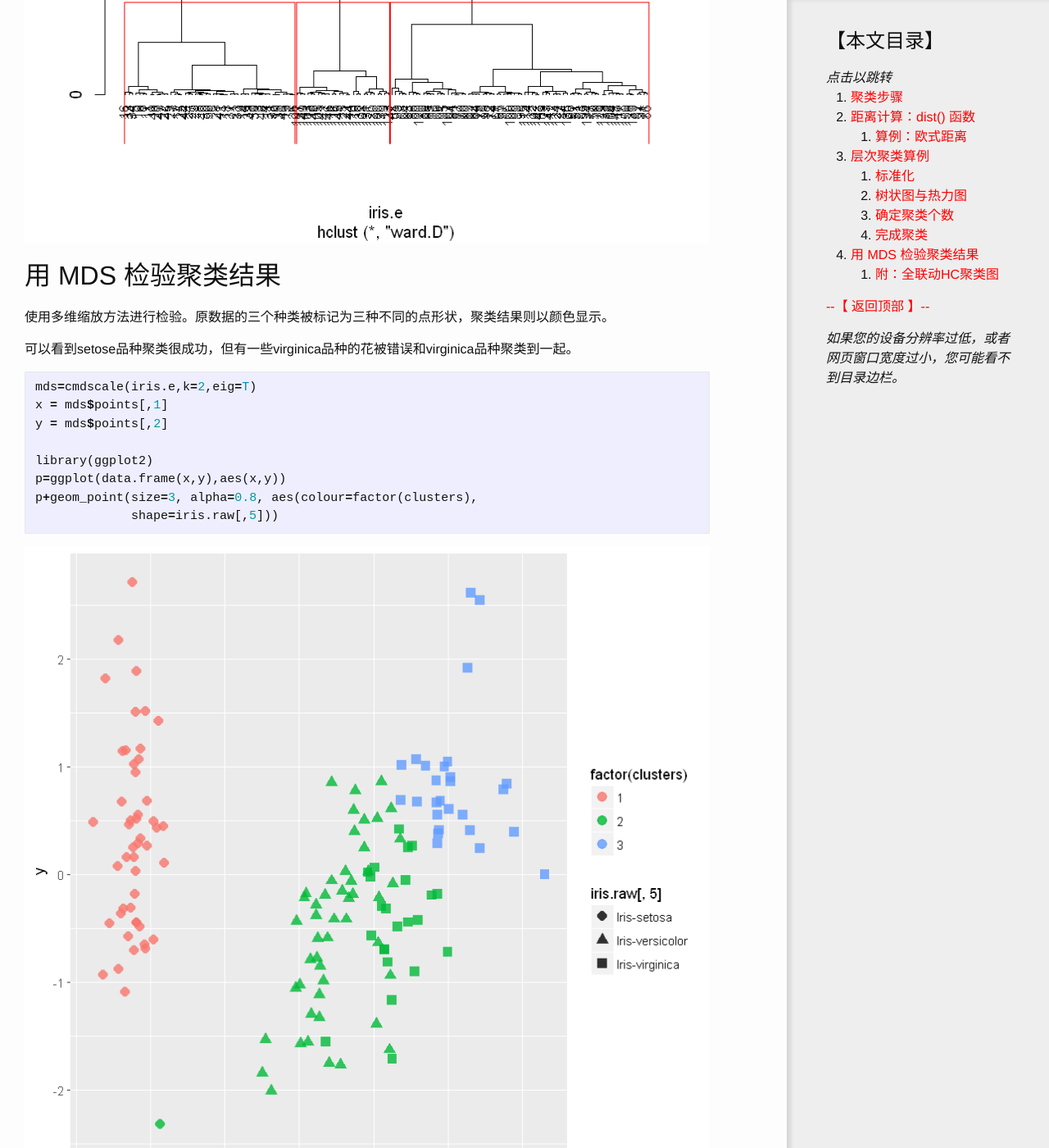
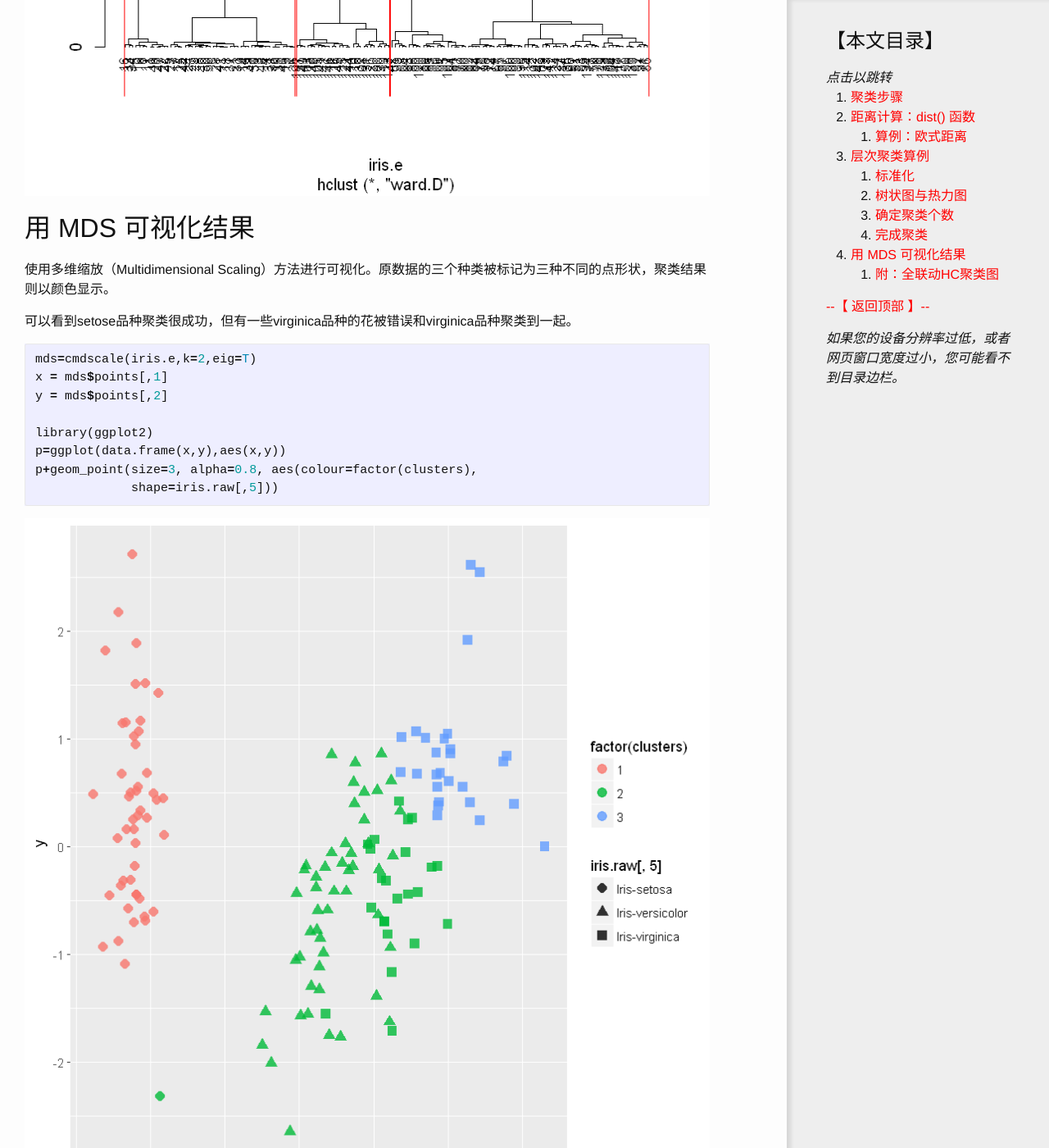
Before and after one commit to wklchris/wklchris.github.io, a Jekyll site: the page built from _posts/2017-01-18-R-clustering.md, in a window 1280 px wide and 1400 px high, scrolled down 10532 px. Shown: the whole window at 82% size. Built offline with Jekyll 4.4.1, drawn with Linux system fonts in a browser that asks for light colours; formulas are drawn with MathJax 3; comment, search, counter and statistics services are not loaded; some of the changed text lies outside the part shown.

Commit message:
Modify home/post.html and fix some bugs.

```diff
--- a/_layouts/post.html
+++ b/_layouts/post.html
@@ -5,7 +5,10 @@
 
   <header class="post-header">
     <h1 class="post-title" itemprop="name headline">{{ page.title | escape }}</h1>
-    <p class="post-meta"><time datetime="{{ page.date | date_to_xmlschema }}" itemprop="datePublished">{{ page.date | date: "%b %-d, %Y" }}</time>{% if page.author %} • <span itemprop="author" itemscope itemtype="http://schema.org/Person"><span itemprop="name">{{ page.author }}</span></span>{% endif %}</p>
+    <p class="post-meta">
+      <time datetime="{{ page.date | date_to_xmlschema }}" itemprop="datePublished">{{ page.date | date: '%Y-%m-%d' }}</time>
+      {% if page.categories %}分类：{% for category in page.categories %}<a href="{{ site.url }}/categories#{{ page.categories }}">{{ category | escape }}</a>; {% endfor %}{% endif %}
+    </p>
   </header>
 
 <div class="related-post">
--- a/_posts/2017-01-18-R-clustering.md
+++ b/_posts/2017-01-18-R-clustering.md
@@ -301,9 +301,9 @@
 ![png](https://wklchris.github.io/assets/ipynb-images/R-clustering_16_0.png)
 
 
-## 用 MDS 检验聚类结果
+## 用 MDS 可视化结果
 
-使用多维缩放方法进行检验。原数据的三个种类被标记为三种不同的点形状，聚类结果则以颜色显示。
+使用多维缩放（Multidimensional Scaling）方法进行可视化。原数据的三个种类被标记为三种不同的点形状，聚类结果则以颜色显示。
 
 可以看到setose品种聚类很成功，但有一些virginica品种的花被错误和virginica品种聚类到一起。
 
@@ -373,7 +373,7 @@
 ![png](https://wklchris.github.io/assets/ipynb-images/R-clustering_21_1.png)
 
 
-可以看出，setosa 聚类非常好； virginica 聚类非常纯粹，但不少数据被聚类到了 versicolor 中。此外，setosa 也有一个数据点在 versicolor 中。
+可以看出，setosa 聚类非常好； virginica 与 versicolor 的效果则是惨不忍睹。
 
 *本文内容大量参考：*
 
--- a/_sass/minima/_base.scss
+++ b/_sass/minima/_base.scss
@@ -16,7 +16,7 @@
 }
 
 table th{
-  text-align:center;
+  text-align: center;
 }
 
 table td{
@@ -26,7 +26,6 @@
 
 table th,td{
   word-wrap: break-word;
-  border: 1px solid #000000;
 }
 
 /**
```
Also changed, not shown: other parts of _posts/2017-01-18-R-clustering.md (+4 -4 lines), _layouts/home.html (+7 -1 lines), _posts/2017-01-08-Advanced-blog-skills.md (+35 -1 lines), assets/ipynb-images/R-clustering_20_1.png, assets/ipynb-images/R-clustering_21_1.png, 2 other files.
